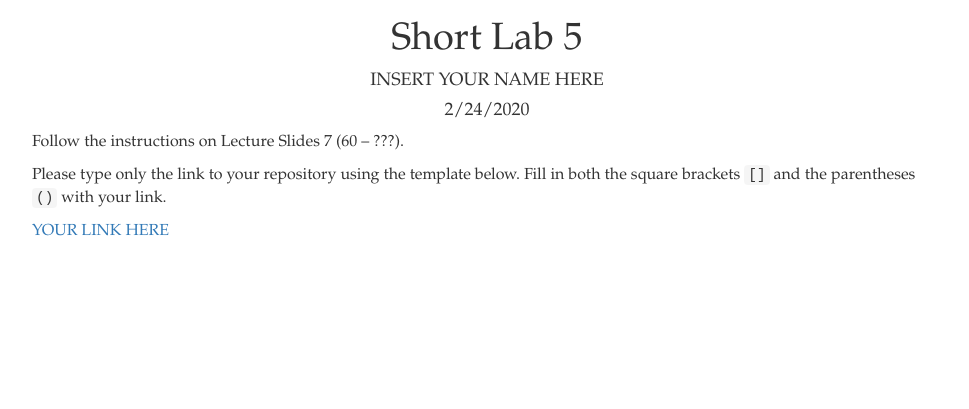
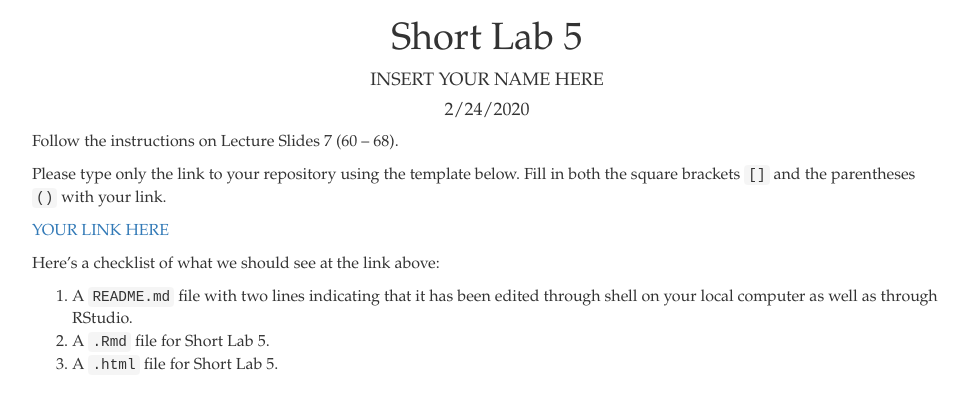
Before and after one commit to bryandmartin/STAT302, a Jekyll site: the page docs/ShortLabs/shortlab5/shortlab5.html, which Jekyll copies as it is, in a window 1280 px wide. Shown: the top 409 px of the page, without its empty margins (153-1122 px from the left). Built offline with Jekyll 4.4.1, drawn with Linux system fonts in a browser that asks for light colours.

Commit message:
Add details SL5

```diff
--- a/docs/ShortLabs/shortlab5/shortlab5.html
+++ b/docs/ShortLabs/shortlab5/shortlab5.html
@@ -390,9 +390,15 @@ h4.date {
 }
 </style>
 <!--- End styling code. --->
-<p>Follow the instructions on Lecture Slides 7 (60 – ???).</p>
+<p>Follow the instructions on Lecture Slides 7 (60 – 68).</p>
 <p>Please type only the link to your repository using the template below. Fill in both the square brackets <code>[]</code> and the parentheses <code>()</code> with your link.</p>
 <p><a href="YOUR%20LINK%20HERE">YOUR LINK HERE</a></p>
+<p>Here’s a checklist of what we should see at the link above:</p>
+<ol style="list-style-type: decimal">
+<li>A <code>README.md</code> file with two lines indicating that it has been edited through shell on your local computer as well as through RStudio.</li>
+<li>A <code>.Rmd</code> file for Short Lab 5.</li>
+<li>A <code>.html</code> file for Short Lab 5.</li>
+</ol>
 
 
 
```
Also changed, not shown: docs/ShortLabs/shortlab5/shortlab5.Rmd (+7 -1 lines).
